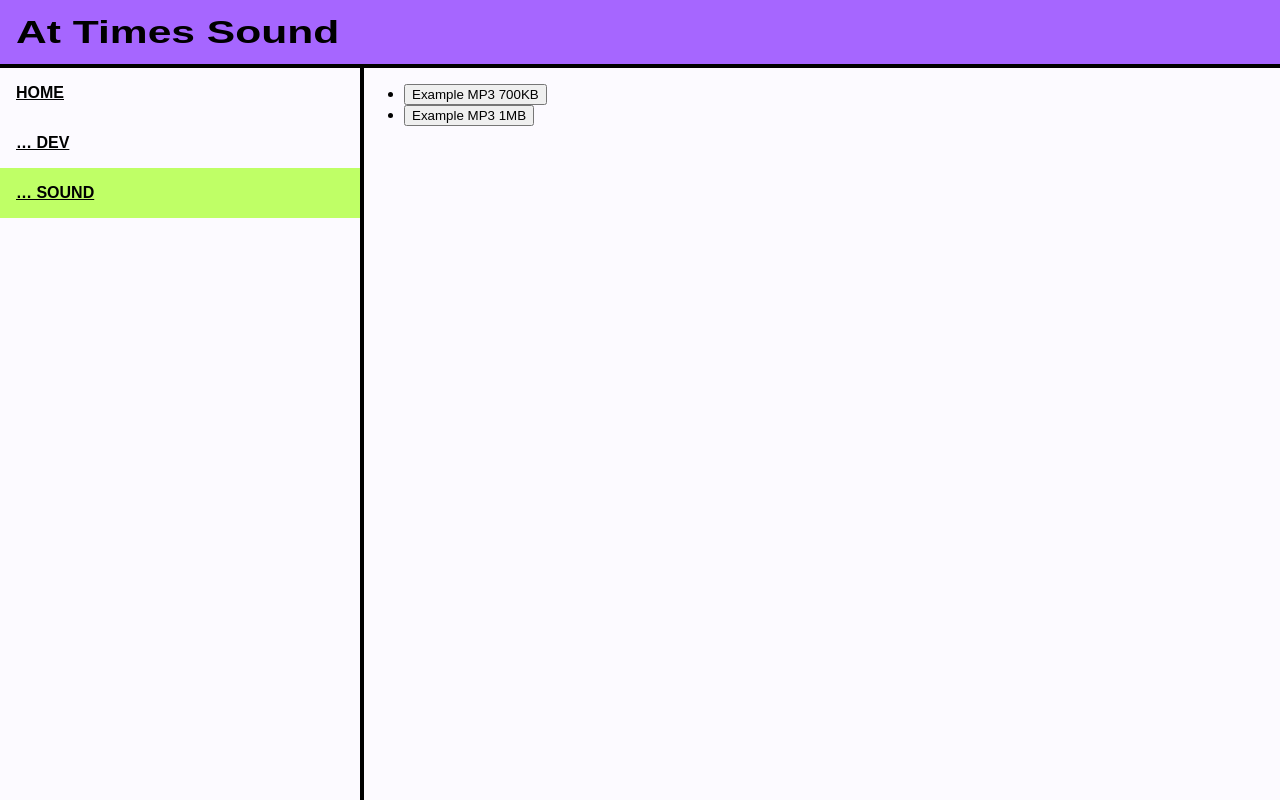
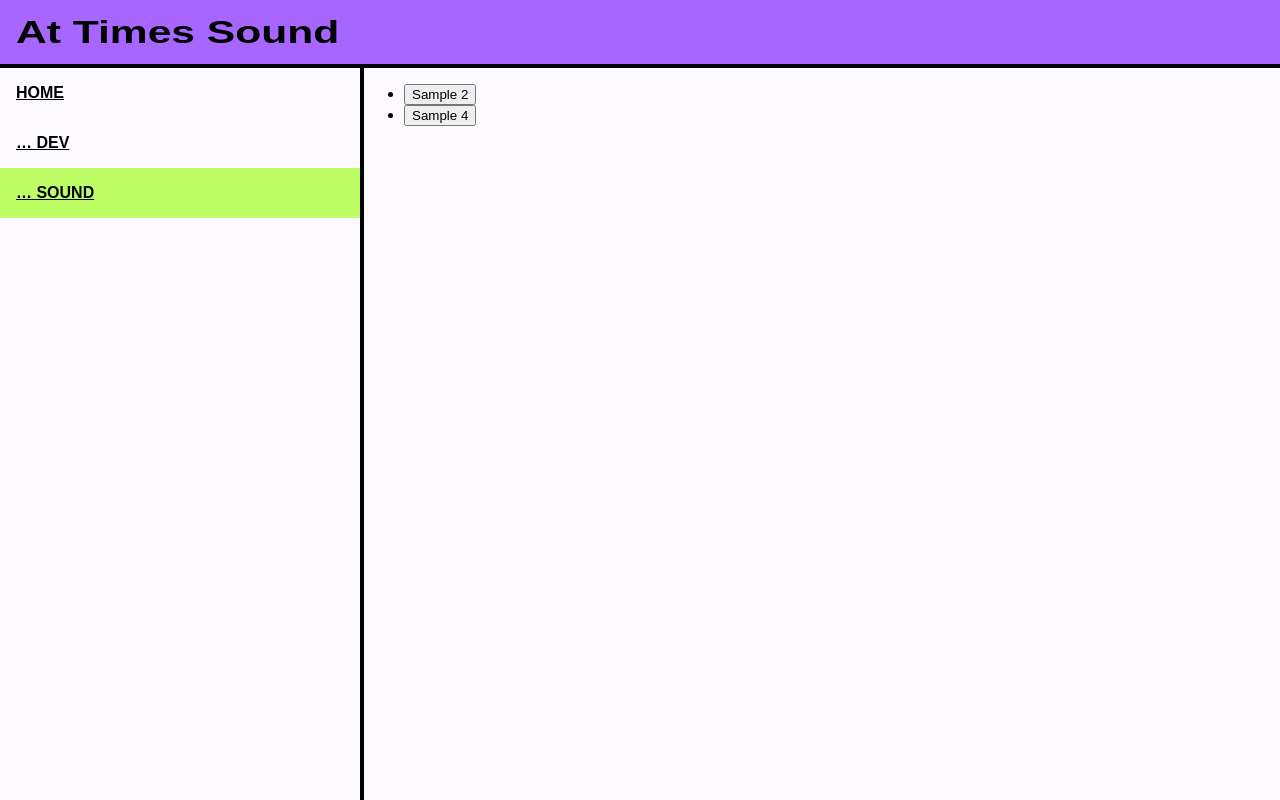
Before and after one commit to awat-langoe/at-times-stuff, an Angular app: page /sound in a window 1280 px wide. Built offline with nearby package versions, Linux system fonts and the light colour scheme.

Commit message:
replace sample sounds

```diff
--- a/src/app/page/sound/sound.component.ts
+++ b/src/app/page/sound/sound.component.ts
@@ -12,12 +12,12 @@ import { AudioPlayerComponent } from "../../component/audio-player/audio-player.
 export class SoundComponent {
   protected sounds: Sound[] = [
     {
-      src: "https://file-examples.com/storage/fefda3519566d3360a0efb3/2017/11/file_example_MP3_700KB.mp3",
-      title: "Example MP3 700KB",
+      src: "https://filesamples.com/samples/audio/mp3/sample2.mp3",
+      title: "Sample 2",
     },
     {
-      src: "https://file-examples.com/storage/fefda3519566d3360a0efb3/2017/11/file_example_MP3_1MG.mp3",
-      title: "Example MP3 1MB",
+      src: "https://filesamples.com/samples/audio/mp3/sample4.mp3",
+      title: "Sample 4",
     },
   ];
 
```
